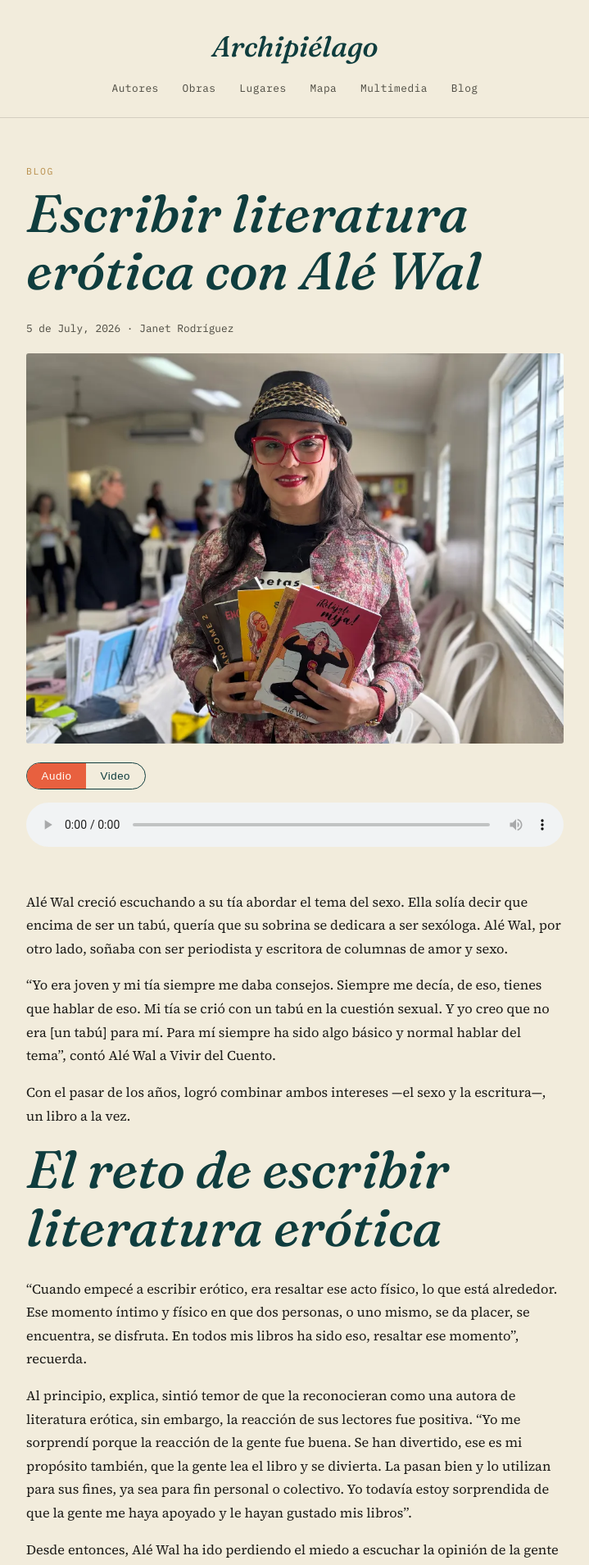
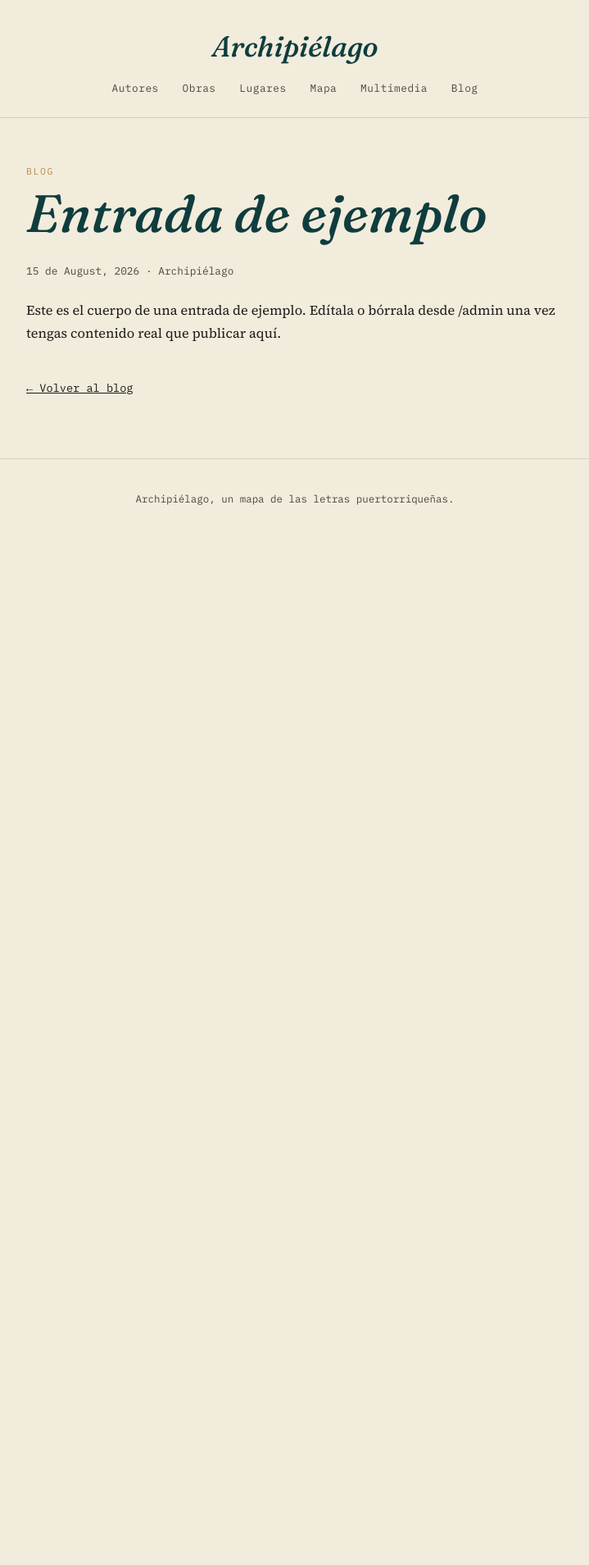
Before and after one commit to rgjanet/archipielago, a Jekyll site: the page built from _blog/entrada-de-ejemplo.md, in a window 1280 px wide. Shown: the top 1909 px of the page at 82% size, without its empty margins (280-999 px from the left). Built offline with Jekyll 4.4.1, drawn with Linux system fonts in a browser that asks for light colours; after the commit the page ends 900 px from its top, so only the background shows below that; some of the changed text lies outside the part shown.

Commit message:
Add files via upload

```diff
--- a/_blog/entrada-de-ejemplo.md
+++ b/_blog/entrada-de-ejemplo.md
@@ -1,47 +1,8 @@
 ---
-title: Escribir literatura erótica con Alé Wal
-date: 2026-07-05T00:00:00
-author: Janet Rodríguez
-description: Con el pasar de los años, Alé Wal logró combinar el sexo y la escritura, un libro a la vez.
-photo: /assets/img/uploads/AleWal.png
-related_author: Alé Wal
-audio_url: ''
-video_url: ''
-embed_code: ''
+title: "Entrada de ejemplo"
+date: 2026-08-15 00:00:00 -0400
+author: "Archipiélago"
+description: "Descripción corta de la entrada para el listado del blog."
 ---
-Alé Wal creció escuchando a su tía abordar el tema del sexo. Ella solía decir que encima de ser un tabú, quería que su sobrina se dedicara a ser sexóloga. Alé Wal, por otro lado, soñaba con ser periodista y escritora de columnas de amor y sexo.
-
-“Yo era joven y mi tía siempre me daba consejos. Siempre me decía, de eso, tienes que hablar de eso. Mi tía se crió con un tabú en la cuestión sexual. Y yo creo que no era [un tabú] para mí. Para mí siempre ha sido algo básico y normal hablar del tema”, contó Alé Wal a Vivir del Cuento.
-
-Con el pasar de los años, logró combinar ambos intereses —el sexo y la escritura—, un libro a la vez.
-
-# El reto de escribir literatura erótica
-
-“Cuando empecé a escribir erótico, era resaltar ese acto físico, lo que está alrededor. Ese momento íntimo y físico en que dos personas, o uno mismo, se da placer, se encuentra, se disfruta. En todos mis libros ha sido eso, resaltar ese momento”, recuerda.
-
-Al principio, explica, sintió temor de que la reconocieran como una autora de literatura erótica, sin embargo, la reacción de sus lectores fue positiva. “Yo me sorprendí porque la reacción de la gente fue buena. Se han divertido, ese es mi propósito también, que la gente lea el libro y se divierta. La pasan bien y lo utilizan para sus fines, ya sea para fin personal o colectivo. Yo todavía estoy sorprendida de que la gente me haya apoyado y le hayan gustado mis libros”.
-
-Desde entonces, Alé Wal ha ido perdiendo el miedo a escuchar la opinión de la gente en cuanto al tema de sus libros, al punto de que ha participado en la discusión de ellos en dos clubes de lectura: “los dos clubes que he estado me han hecho unas preguntas y ha sido maravilloso ver tanto hombres como mujeres, porque a veces uno piensa que la literatura erótica es más para mujeres, pero tengo mucho público hombre que me compra mucho”.
-
-# Relatar desde múltiples experiencias
-
-En sus libros _Encuerándome 1 y 2, Relájate, mija; Te cuento de amor, no de sexo; y Súper B___,&#160;_Alé Wal escribe “a partir de lo que yo he podido sentir como mujer, pero muchas de las historias [giran] alrededor de cosas que me han contado, cosas que me ha dicho mi tía, cosas que me han dicho la gente, experiencias que me han contado”.
-
-De hecho, a través de la escritura busca navegar el erotismo desde una perspectiva nostálgica, en la que el acto sexual puede tanto destruir como darle vida a una persona.
-
-“Esta cuestión de llevar el erotismo a la nostalgia es, por ejemplo, en mi libro nuevo, uno de los cuentos es de esta mujer que tiene cáncer del seno, que se está muriendo, pero ella es ninfómana. Entonces ella, a pesar de que se está muriendo, lo único que piensa es en eso, en lograr ese orgasmo, esa vida que tenía antes. ¿Cómo la va a rescatar ahora que se está muriendo? Y se va por la travesía de buscar personas que le den ese placer hasta su último suspiro”, comparte.
-
-Así mismo, su próximo libro cuenta la historia “de este señor que tiene Alzheimer, lo único que recuerda en su vida fue el día que tuvo sexo con su esposa. O sea, esta cuestión de ver el acto sexual como un momento en que el acto físico, el cuerpo físico te puede crear adicción, te puede crear algo más que amor”.
-
-Al reflexionar sobre lo que ha escrito hasta ahora, Alé Wal afirma que “lo bueno de mis libros es que tienes una lectura divertida, una lectura que te hace, a lo mejor, sentir cosas como yo digo, tanto arriba como abajo, y que puedes pasarla bien, sola o acompañada, y tener un ratito de diversión”.
-
-“Yo escribo erótico, yo escribo de sexo, pero viéndolo desde la perspectiva de la gente cuando lee el libro, he recibido muy buenos comentarios y reseñas que me han ayudado a seguir escribiendo y cambiar un poquito el método de la escritura”, concluye.
-
-# ¿Cómo es el proceso de escritura de Alé Wal?
-
-- **Escribe todo a mano**. Una vez da por terminado el poner lápiz al papel, procede a pasar sus historias a la computadora.
-- **Escribe de lunes a viernes, en un horario fijo**. Entre 7 y 9 de la noche, prende el televisor para escuchar un poco de _white noise_ y se sienta a escribir.
-- **Trata cada libro como un proyecto**. Para cada uno de sus proyectos prepara un bosquejo. Siempre tiene el tema del libro claro, y a veces se deja llevar por el título a la hora de comenzar a escribir.
-- **No espera por la inspiración**. No cree en la llamada “musa”. De hecho, suele encontrar inspiración durante el proceso de investigación.
-
-**📲 Conoce más de Alé Wal a través de sus cuentas en&#160;[Instagram](https://www.instagram.com/alewal_autora/)&#160;y&#160;[TikTok](https://www.tiktok.com/@alewalautora).**
+Este es el cuerpo de una entrada de ejemplo. Edítala o bórrala desde /admin
+una vez tengas contenido real que publicar aquí.
--- a/_includes/media-toggle.html
+++ b/_includes/media-toggle.html
@@ -1,5 +1,7 @@
+{% assign has_audio = include.audio and include.audio != blank %}
+{% assign has_video = include.video and include.video != blank %}
 {% assign toggle_id = include.audio | append: include.video | slugify %}
-{% if include.audio and include.video %}
+{% if has_audio and has_video %}
 <div class="media-toggle" data-toggle="{{ toggle_id }}">
   <button type="button" class="active" data-mode="audio">Audio</button>
   <button type="button" data-mode="video">Video</button>
@@ -10,8 +12,8 @@
 <div class="media-pane" data-pane="video" data-toggle-target="{{ toggle_id }}">
   <video controls src="{{ include.video }}"></video>
 </div>
-{% elsif include.audio %}
+{% elsif has_audio %}
 <div class="media-pane active"><audio controls src="{{ include.audio }}"></audio></div>
-{% elsif include.video %}
+{% elsif has_video %}
 <div class="media-pane active"><video controls src="{{ include.video }}"></video></div>
 {% endif %}
--- a/_layouts/post.html
+++ b/_layouts/post.html
@@ -12,7 +12,9 @@ layout: default
   <img src="{{ page.photo | relative_url }}" alt="{{ page.title }}" style="width:100%;border-radius:3px;margin:1.2rem 0;display:block;" onerror="this.style.display='none'">
   {% endif %}
 
-  {% if page.audio_url or page.video_url %}
+  {% assign has_audio = page.audio_url and page.audio_url != blank %}
+  {% assign has_video = page.video_url and page.video_url != blank %}
+  {% if has_audio or has_video %}
   <div style="margin-top:1.4rem;">
     {% include media-toggle.html audio=page.audio_url video=page.video_url %}
   </div>
```
